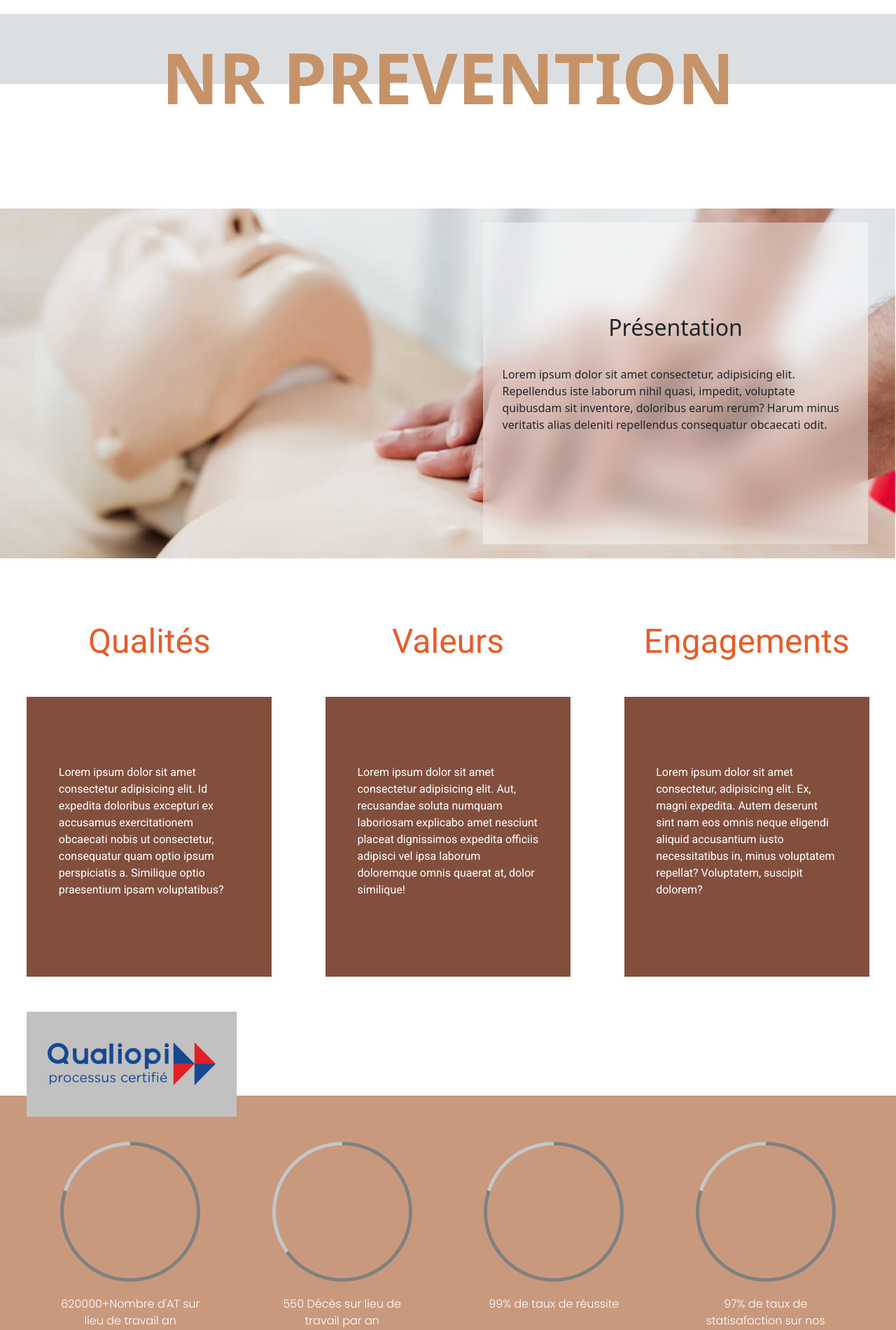
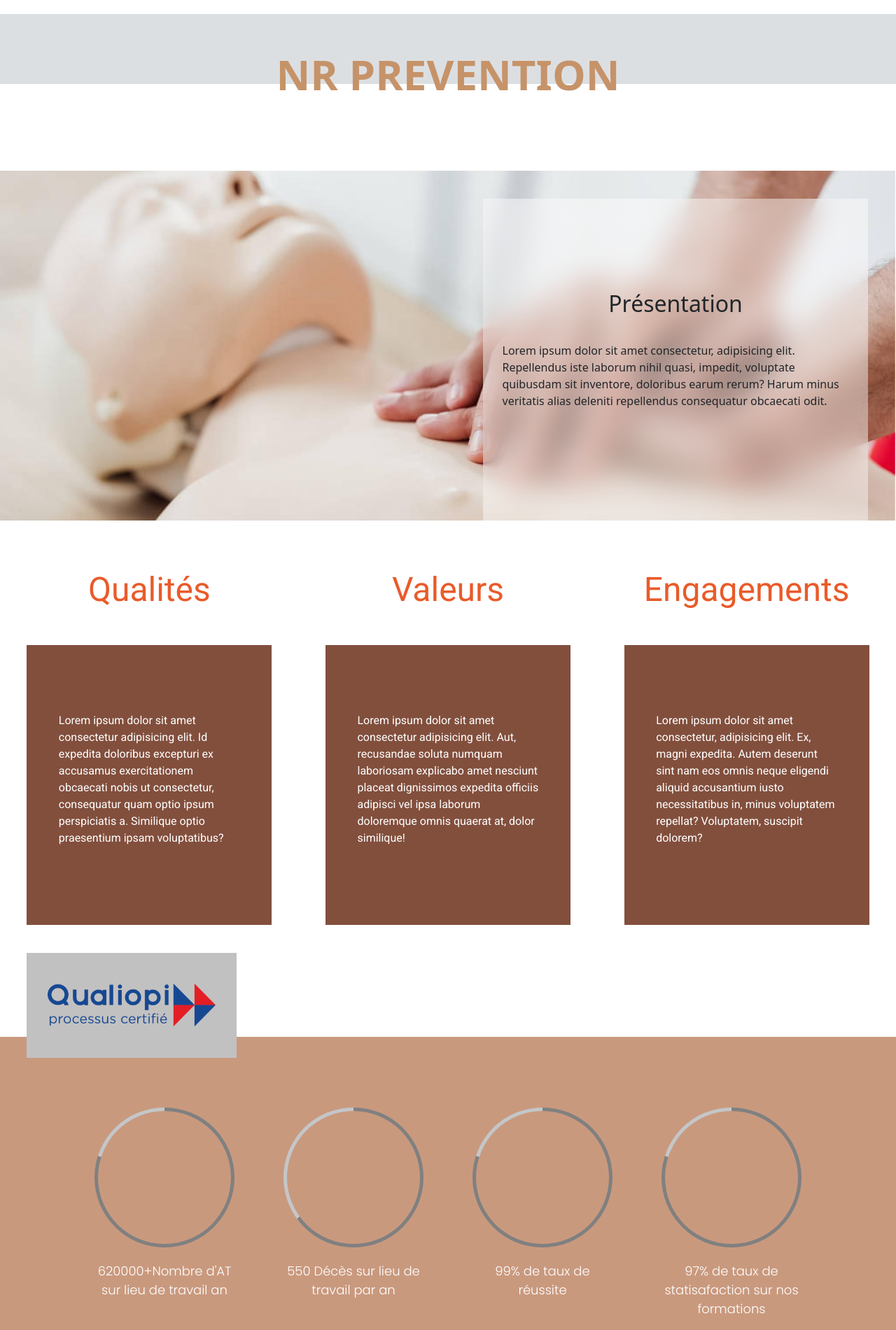
Before and after one commit to TheMaxium69/NRPrevention-SiteWeb, a PHP site: page /formation.php in a window 1280 px wide. Shown: the part 132-2033 px from the top of the page at 70% size. Run offline with PHP 8.4, Linux system fonts and the light colour scheme.

Commit message:
qualiopi update and formation

```diff
--- a/composant/qualiopi.phtml
+++ b/composant/qualiopi.phtml
@@ -76,6 +76,7 @@
         #competence .parent-skill {
             width: 200px;
             height: auto;
+            margin: 35px;
         }
 
         #competence .skill {
--- a/css/formation.css
+++ b/css/formation.css
@@ -98,3 +98,56 @@ header .grey{
 .h2-flex h2{
     font-size: 300%;
 }
+
+
+@media screen and (max-width: 1000px) {
+    .margin-header {
+        margin-top: -30px;
+        font-size: 40px;
+    }
+
+    #displayback-formation {
+        margin-top: 5%; /
+    }
+
+    .opacity-rigth {
+        width: 90%;
+        margin: 20px auto;
+        height: auto;
+        padding: 20px;
+    }
+
+    .formation-card-brown,
+    .formation-card-brown2,
+    .formation-card-brown3 {
+        width: 90%;
+        margin: 10px auto;
+        height: auto;
+    }
+
+    .h2-flex {
+        margin-top: 30px;
+        margin-bottom: 20px;
+    }
+}
+
+
+@media screen and (min-width: 769px) {
+    .margin-header {
+        margin-top: -50px;
+        font-size: 60px;
+    }
+
+    #displayback-formation {
+        margin-top: 8%;
+    }
+
+    .opacity-rigth {
+        margin-top: 40px;
+    }
+
+    .h2-flex {
+        margin-top: 70px;
+        margin-bottom: 40px;
+    }
+}
--- a/css/qualiopi.css
+++ b/css/qualiopi.css
@@ -1,6 +1,8 @@
 #block-qualiopi{
-    width: 100%;  height: 400px;
+    width: 100%;
     background-color: rgb( 201, 153, 126);
+    display: flex;
+    justify-content: space-around;
 
 }
 
@@ -21,3 +23,45 @@
     position: relative;
     margin-left: 3%;
 }
+
+/* Styles de base inchangés */
+
+/* Media queries pour les ajustements responsifs */
+
+/* Pour les petits écrans jusqu'à 768px */
+@media screen and (max-width: 768px) {
+    #competence article {
+        flex-direction: column; /* Changer la direction en colonne pour les petits écrans */
+    }
+
+    #competence .parent-skill {
+        width: 100%; /* Prendre la largeur totale */
+    }
+
+    #competence .skill {
+        width: 100%; /* Prendre la largeur totale */
+        height: auto; /* Ajuster la hauteur automatiquement */
+        margin-bottom: 20px; /* Ajouter de l'espacement entre les compétences */
+    }
+}
+
+/* Pour les écrans de taille moyenne à grande à partir de 769px */
+@media screen and (min-width: 769px) {
+    #competence article {
+        margin: 0 auto; /* Centrer l'article */
+        max-width: 1200px; /* Limiter la largeur de l'article */
+    }
+
+    #competence .parent-skill {
+        width: calc(50% - 20px); /* Utiliser la moitié de la largeur avec un espacement */
+    }
+
+    #competence .skill {
+        width: 100%; /* Prendre la largeur totale */
+        height: 200px; /* Fixer la hauteur */
+    }
+
+    #competence .title {
+        font-size: 18px; /* Ajuster la taille du titre */
+    }
+}
```
